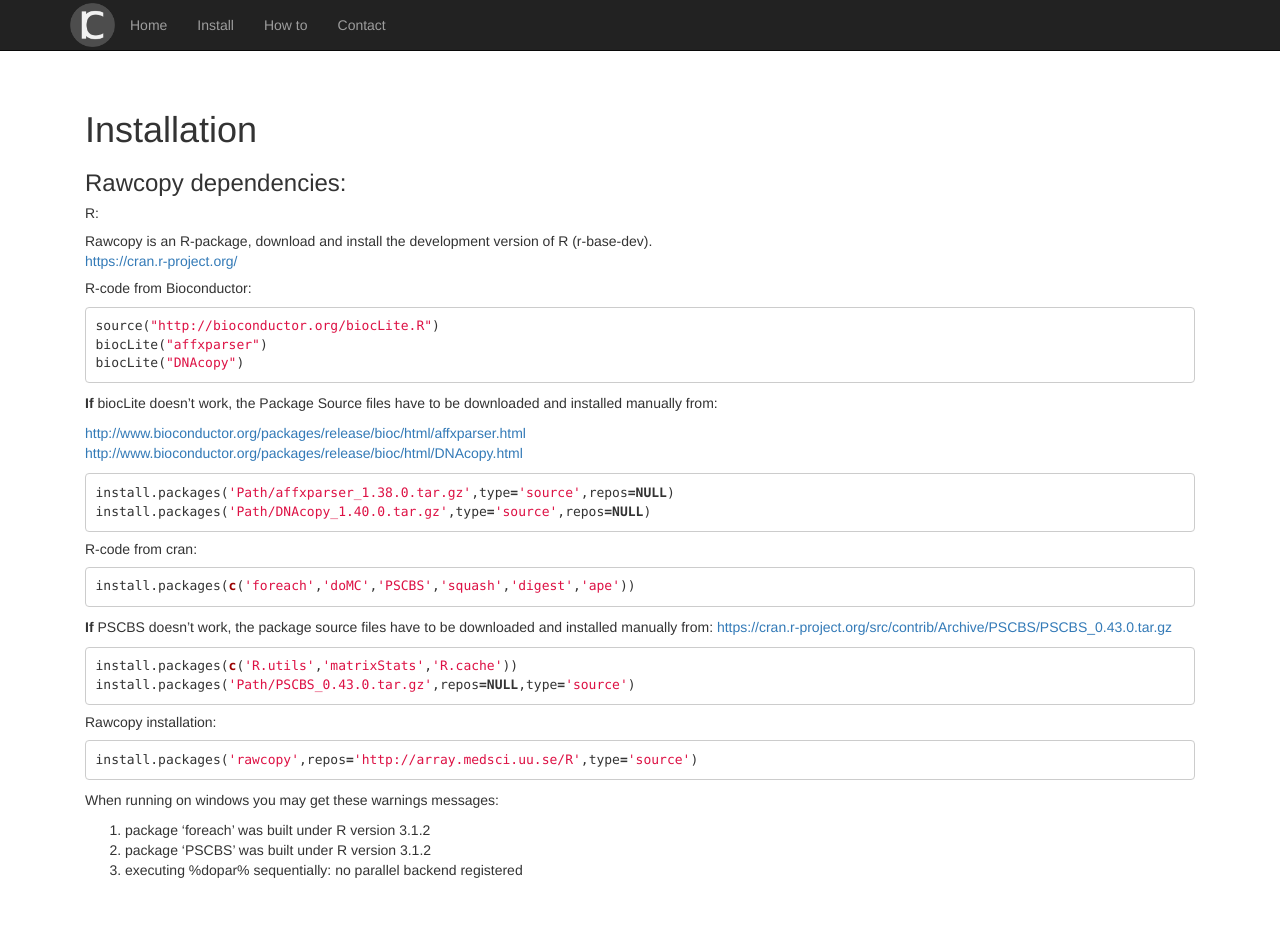
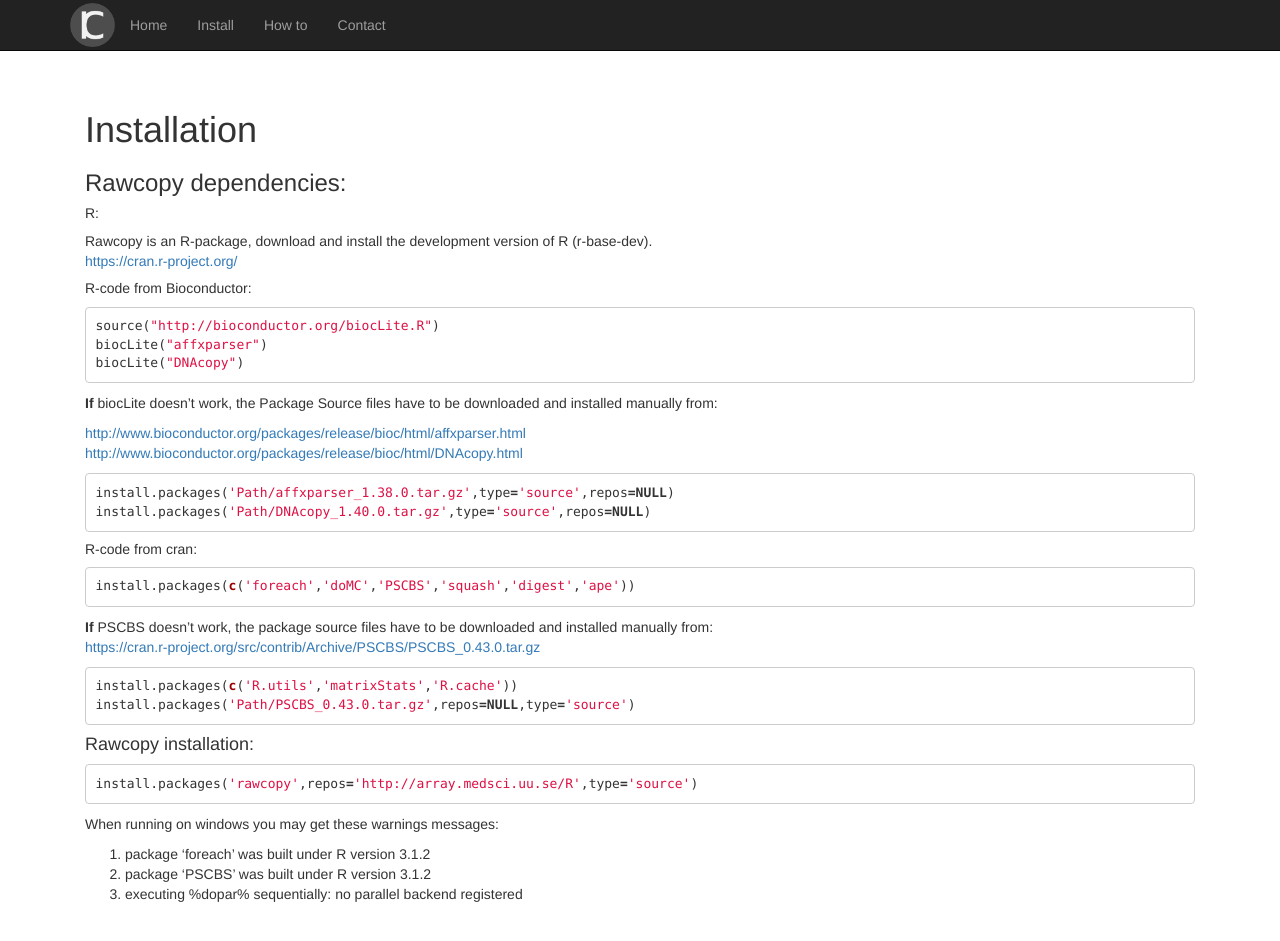
Before and after one commit to rawcopy/rawcopy.github.io, a Jekyll site: the page built from install.md, in a window 1280 px wide and 954 px high. Shown: the top 941 px of the window. Built offline with Jekyll 4.4.1, drawn with Linux system fonts in a browser that asks for light colours; nearby versions of some CDN libraries; Markdown is read by kramdown in place of the engine named in the settings.

````diff
--- a/install.md
+++ b/install.md
@@ -45,7 +45,7 @@ install.packages('Path/PSCBS_0.43.0.tar.gz',repos=NULL,type='source')
 ```
 
 
-#####Rawcopy installation:
+####Rawcopy installation:
 
 ```R
 install.packages('rawcopy',repos='http://array.medsci.uu.se/R',type='source')
````
